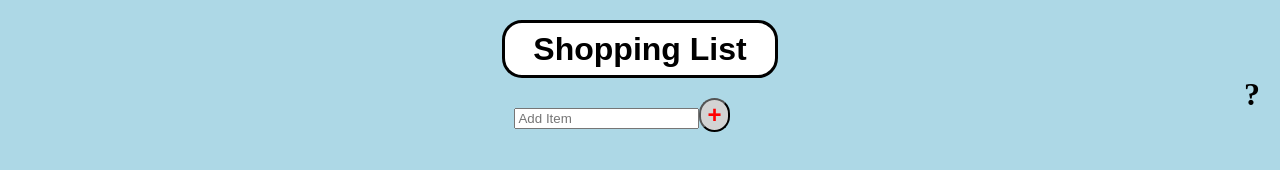
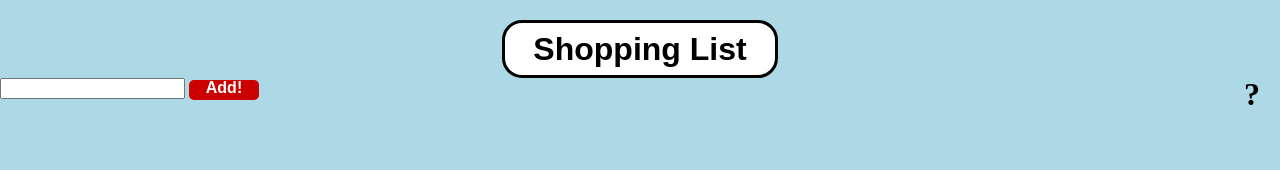
Before and after one commit to sparklebunny/Shopping-List, a plain HTML site: page main.html in a window 1280 px wide. Drawn offline with nearby package versions, Linux system fonts and the light colour scheme.

Commit message:
Recoded using <form>; added jQuery functionality
Added jQuery click functioning
Added checkbox with strikethrough
Added X to delete item

Next step: restyle CSS

```diff
--- a/css/main.css
+++ b/css/main.css
@@ -45,13 +45,29 @@ h2 {
 
 /* ADD / PLUS BUTTON FOR FORM */
 
+form {
+    display: inline-block;
+}
+
+#button{
+    display: inline-block;
+    height:20px;
+	width:70px;
+	background-color:#cc0000;
+	font-family:arial;
+	font-weight:bold;
+	color:#ffffff;
+	border-radius: 5px;
+	text-align:center;
+	margin-top:2px;
+}
+
 #add-button {
 	text-align: center;
 	font-weight: bold;
 	font-family: serif;
 	font-size: 1.5em;
 	padding-top: 20px;
-
 }
 
 .plus {
--- a/js/app.js
+++ b/js/app.js
@@ -1,19 +1,47 @@
 $(document).ready(function() {
-	// $("#food").keypress(function(e){
-	// 	if(e.keycode == 13) {
-	// 		$("#add-button").click()
 
-// 	}
-// }
-		// $(this).(val);
 
-	$(".plus").on("click", function(){
-		var item = $("#food").val();
-		// var item = $(this).closest('div').find('#food').val();
-		console.log("item", item);
-		var listItem = "<li class='list-item'>"+item+"</li>";
-		$("#main-list").append(listItem);
+//MODEL FROM CODECADEMY EXERCISES
+	$("#button").click(function() {
+        var toAdd = $("input[name=checkListItem]").val();
+        $(".list").append('<div class="item"><input type="checkbox" class="checkbox" />' + toAdd +
+        	'<span class="delete-item">X</span></div>');
+    });
 
-			});
+   	$(document).on('click', '.delete-item', function() {
+        $(this).parent().remove();
+
+    });
+
+    $(document).on('click', ".checkbox", function() {
+    	if ($(this).is(':checked')) {
+    		$(this).parent().wrap("<strike>");
+    	}
+
+    	else {
+    		$(this).parent().unwrap("<strike>");
+    	}
+
+
+    });
+
+    // $(document).on('click', '#item-name', function() {
+    //     $(this).remove();
+    // });
+
+
+
+	// CODE FOR FIRST ATTEMPT WITH UL AND LI
+	// $(".plus").on("click", function(){
+	// 	var item = $("#food").val();
+	// 	// var item = $(this).closest('div').find('#food').val();
+	// 	console.log("item", item);
+	// 	var listItem = "<li class='list-item'>"+item+"</li>";
+	// 	$("#main-list").append(listItem);
+	// 	});
+
+///////////////////////////////////////////////////////////
+
+
 
 });
--- a/main.html
+++ b/main.html
@@ -18,30 +18,30 @@
 		<h1 id="title">Shopping List</h1>
 		<h2 id="help">?</h2>
 
-<!-- ADD BUTTON FOR LIST ITEMS -->
+	<form name="checkListForm">
+			<input type="text" name="checkListItem"/>
+	</form>
+
+	<div id="button">Add!</div>
+	<br/>
+	<div class="list"></div>
+
+
+
+
+
+
+<!-- ADD BUTTON FOR LIST ITEMS
 
 		<div id="add-button"><input id="food" type="text" maxlength="100" height="25" placeholder="Add Item"/><button class="plus">&#43;</button></div>
 
-<!--LIST ITEMS -->
+<!--LIST ITEMS
 
 		<ul id="main-list">
 			<li class="list-item"></li>
-
-
-<!--
-			<li class="list-item"><input type="checkbox"/><input type="text" maxlength="100" height="25" placeholder="Item"/><span class="remove">&#10006;</span></li>
-			<li class="list-item"><input type="checkbox"/><input type="text" maxlength="100" height="25" placeholder="Item"/><span class="remove">&#10006;</span></li>
-			<li class="list-item"><input type="checkbox"/><input type="text" maxlength="100" height="25" placeholder="Item"/><span class="remove">&#10006;</span></li>
-			-->
-
 		</ul>
-
-
-
 	</div>
-
-
-
+	-->
 
 </body>
 </html>
```
